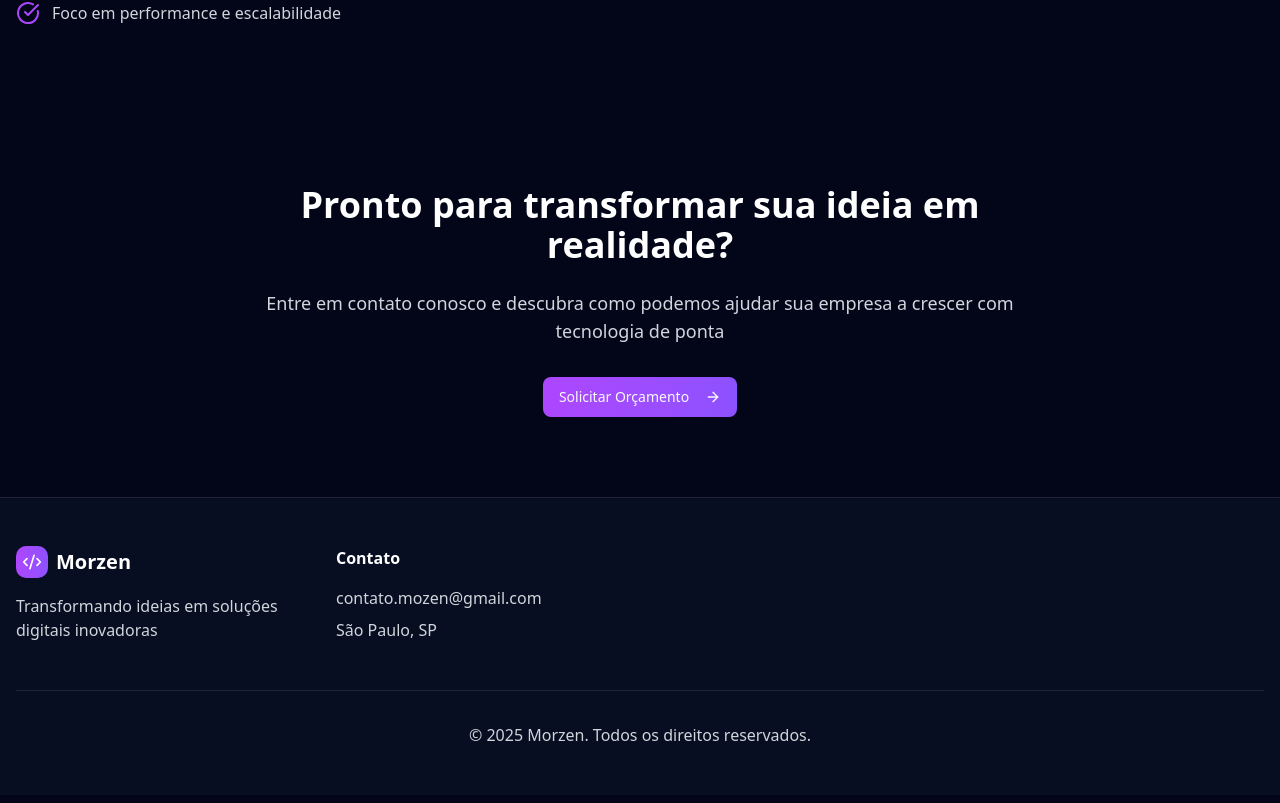
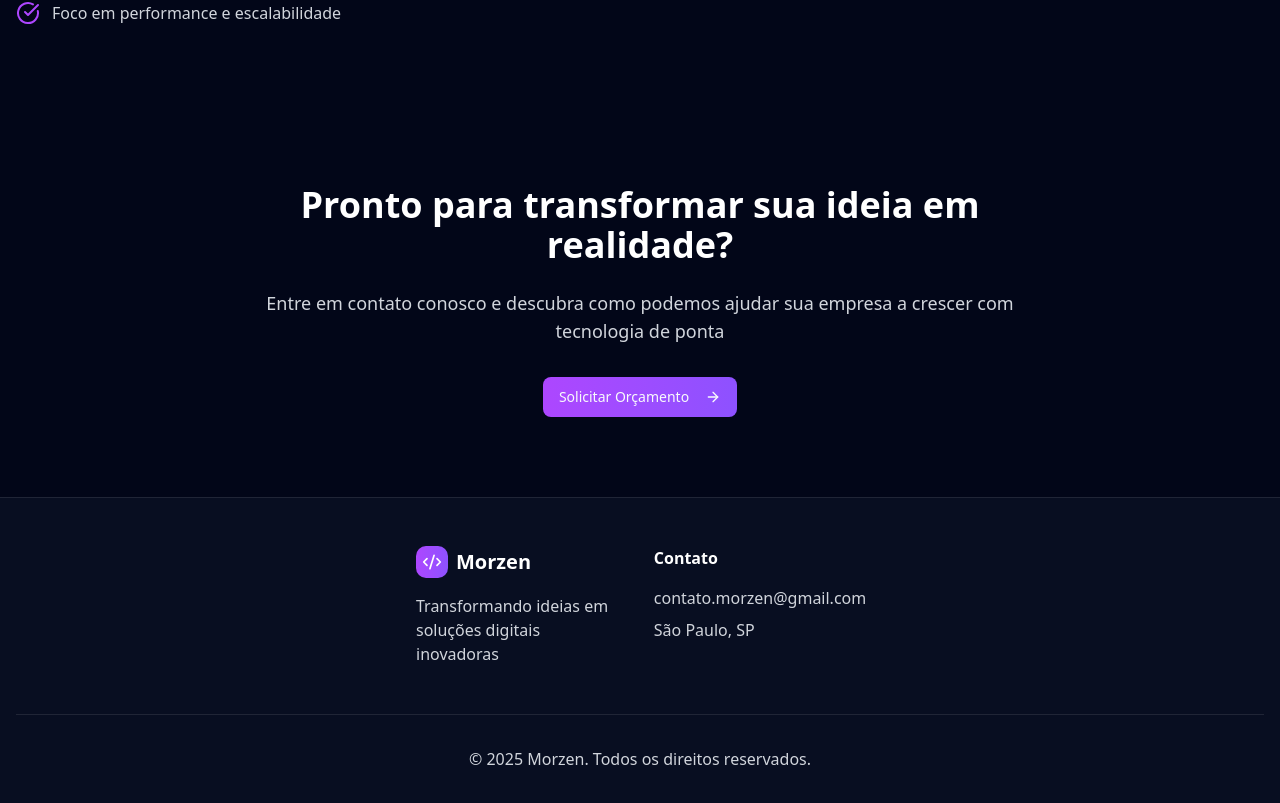
Before and after one commit to jeanpatrickm/Morzen, a Next.js app: page / in a window 1280 px wide. Shown: the part 1942-2745 px from the top of the page. Built offline with nearby package versions, Linux system fonts and the light colour scheme.

Commit message:
fix somethings

```diff
--- a/src/app/(public)/(home)/_components/footer.tsx
+++ b/src/app/(public)/(home)/_components/footer.tsx
@@ -2,11 +2,14 @@ import { Code2 } from "lucide-react";
 
 export function Footer() {
   return (
-    <footer className="relative z-10 border-t border-gray-200 dark:border-white/10 py-12 px-4 bg-gray-50 dark:bg-slate-900/50">
-      <div className="container mx-auto">
-        <div className="grid md:grid-cols-4 gap-8">
-          <div>
-            <div className="flex items-center space-x-2 mb-4">
+    <footer
+      id="footer"
+      className="relative z-10 border-t border-gray-200 dark:border-white/10 py-12 px-4 bg-gray-50 dark:bg-slate-900/50"
+    >
+      <div className="container mx-auto flex flex-col items-center">
+        <div className="grid md:grid-cols-2 gap-8 justify-items-center w-full max-w-md">
+          <div className="text-center md:text-left">
+            <div className="flex items-center space-x-2 mb-4 justify-center md:justify-start">
               <div className="w-8 h-8 bg-gradient-to-r from-purple-500 to-violet-500 rounded-lg flex items-center justify-center">
                 <Code2 className="h-5 w-5 text-white" />
               </div>
@@ -18,19 +21,17 @@ export function Footer() {
               Transformando ideias em soluções digitais inovadoras
             </p>
           </div>
-
-          <div>
+          <div className="text-center md:text-left">
             <h3 className="text-gray-900 dark:text-white font-semibold mb-4">
               Contato
             </h3>
             <ul className="space-y-2 text-gray-600 dark:text-gray-300">
-              <li>contato.mozen@gmail.com</li>
+              <li>contato.morzen@gmail.com</li>
               <li>São Paulo, SP</li>
             </ul>
           </div>
         </div>
-
-        <div className="border-t border-gray-200 dark:border-white/10 mt-8 pt-8 text-center text-gray-600 dark:text-gray-300">
+        <div className="border-t border-gray-200 dark:border-white/10 mt-8 pt-8 text-center text-gray-600 dark:text-gray-300 w-full">
           <p>
             &copy; {new Date().getFullYear()} Morzen. Todos os direitos
             reservados.
--- a/src/app/(public)/(home)/_components/hero.tsx
+++ b/src/app/(public)/(home)/_components/hero.tsx
@@ -13,8 +13,7 @@ export function Hero() {
         <h1 className="text-4xl md:text-6xl lg:text-7xl font-bold text-gray-900 dark:text-white mb-6 leading-tight">
           Transformamos suas
           <span className="bg-gradient-to-r from-purple-500 to-violet-500 bg-clip-text text-transparent">
-            {" "}
-            ideias{" "}
+            ideias
           </span>
           em soluções digitais
         </h1>
--- a/src/app/(public)/_components/navbar.tsx
+++ b/src/app/(public)/_components/navbar.tsx
@@ -23,7 +23,7 @@ const LINKS = [
   },
   {
     title: "Contato",
-    href: "/#contact",
+    href: "/#footer",
   },
 ];
 
@@ -87,7 +87,7 @@ function MobileNavbar() {
           <SheetHeader>
             <SheetTitle>Navegação</SheetTitle>
           </SheetHeader>
-          <nav className="container mx-auto px-4 py-4 flex flex-col space-y-4">
+          <nav className="container mx-auto px-4 py-4 flex flex-col space-y-4 items-center">
             {LINKS.map((l, i) => (
               <Link key={i} href={l.href} className="w-full">
                 <Button variant={"outline"} className="w-full">
@@ -95,8 +95,8 @@ function MobileNavbar() {
                 </Button>
               </Link>
             ))}
-            <Link href="/new_project">
-              <Button>Começar Projeto</Button>
+            <Link href="/new_project" className="w-min mt-5">
+              <Button className="w-full">Começar Projeto</Button>
             </Link>
           </nav>
         </SheetContent>
```
Also changed, not shown: public/images/sdjfhsjf.png (deleted).
